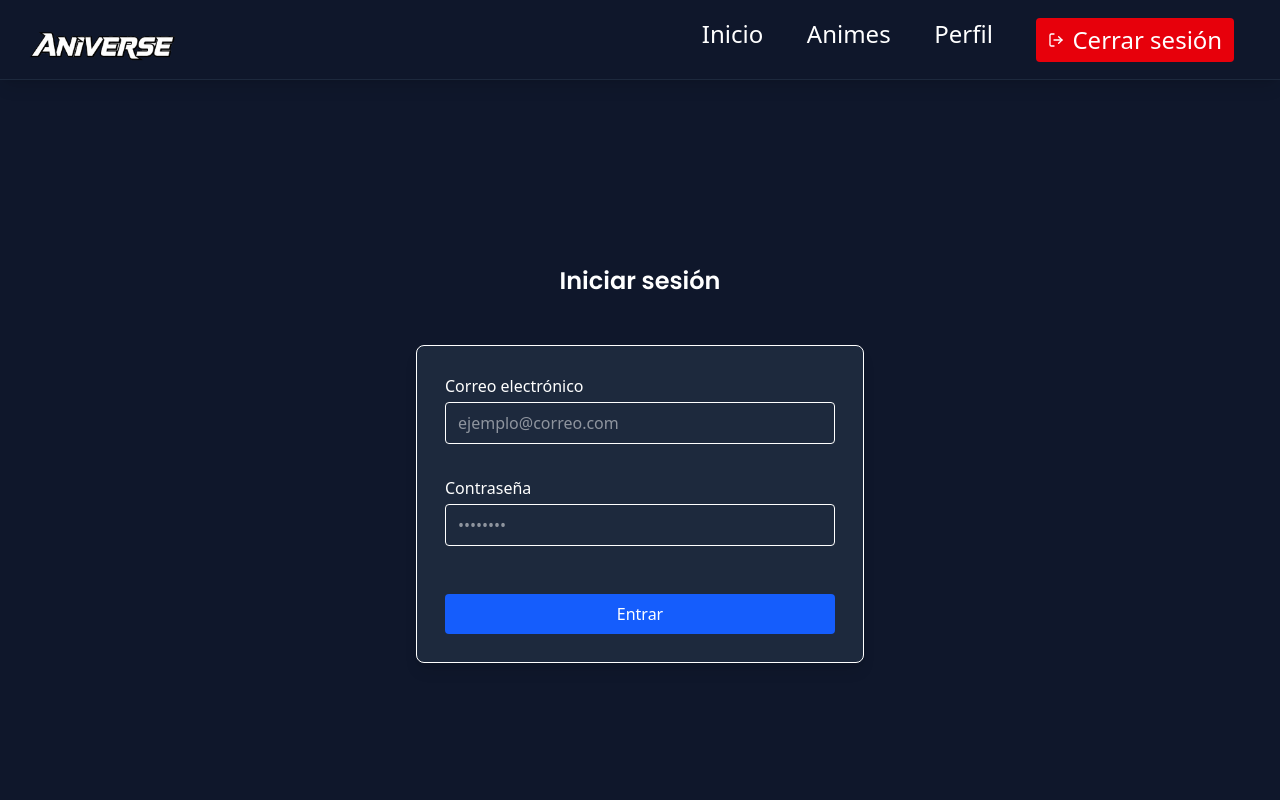
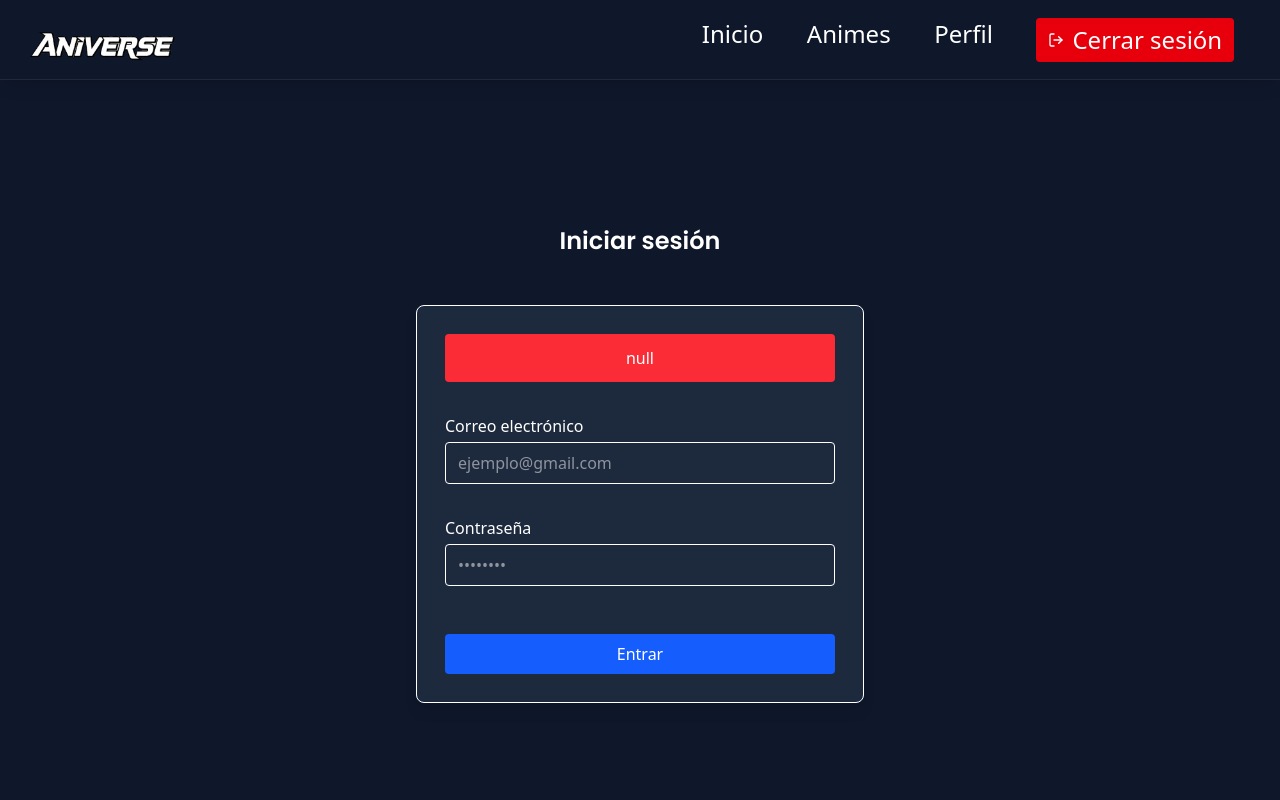
Before and after one commit to jhonp97/proyecto-final-full-stack, a Next.js app in the folder mi-frontend/: page /login in a window 1280 px wide. Shown: the top 800 px of the page. Built offline with nearby package versions, Linux system fonts and the light colour scheme.

Commit message:
login hecho

```diff
--- a/mi-frontend/src/app/login/page.jsx
+++ b/mi-frontend/src/app/login/page.jsx
@@ -1,9 +1,71 @@
+"use client";
+
+
+import React, { useState } from "react";
+import { useRouter } from "next/navigation";
+import { useAuth } from "@/context/AuthContext";
+
+
 const Login = () => {
+  const [formData, setFormData] = useState({
+    email: "",
+    password: ""
+  });
+  const [error, setError] = useState("null");
+  const [loading, setLoading] = useState(false);
+
+  const router = useRouter();
+  const { login } = useAuth();
+
+  const handleChange = (e) => {
+    setFormData({
+      ...formData,
+      [e.target.id]: e.target.value,
+    });
+  }
+
+  const handleSubmit = async (e) => {
+    e.preventDefault();
+    setError(null);
+    setLoading(true);
+
+    try {
+      const apiUrl = process.env.NEXT_PUBLIC_API_URL || "http://localhost:5000/api/v1";
+      const response = await fetch(`${apiUrl}/auth/login`, {
+        method: "POST",
+        headers: { "Content-Type": "application/json" },
+        // envuamos los datos del formulario
+        body: JSON.stringify({
+          email: formData.email,
+          password: formData.password,
+        })
+      });
+
+      const data = await response.json();
+      console.log("datos del login", data);
+      if (!response.ok) {
+        throw new Error(data.msg, "error al iniciar sesion")
+      }
+      //guardo el usuario y su token y  luego lo mando a la pagina de perfil
+      login(data.data, data.data.token)
+      console.log("sesion iniciada ", data.data);
+      router.push("/perfil");
+
+    } catch (err) {
+    setError(err.message, "error al iniciar sesion")
+    console.error("Error al iniciar sesión:", err);
+    } finally {
+      setLoading(false)
+    }
+
+  }
   return (
     <section className="min-w-screen min-h-screen  p-6 flex flex-col items-center justify-center  text-white ">
       <h3 className="text-2xl font-semibold text-center mb-4">Iniciar sesión</h3>
 
-      <form method="POST" className="w-full max-w-md m-8 p-7 border rounded-lg shadow-lg flex flex-col gap-8 bg-slate-800">
+      <form onSubmit={handleSubmit} className="w-full max-w-md m-8 p-7 border rounded-lg shadow-lg flex flex-col gap-8 bg-slate-800">
+        {error && <p className="bg-red-500 text-center text-white p-3 rounded ">{error}</p>}
+
         <div className="flex flex-col">
           <label htmlFor="email" className="mb-1 font-medium">
             Correo electrónico
@@ -12,7 +74,9 @@ const Login = () => {
             id="email"
             type="email"
             className="border rounded px-3 py-2 focus:outline-none focus:ring-2 focus:ring-blue-500"
-            placeholder="ejemplo@correo.com"
+            placeholder="ejemplo@gmail.com"
+            onChange={handleChange}
+            value={formData.email}
             required
           />
         </div>
@@ -26,15 +90,17 @@ const Login = () => {
             type="password"
             className="border rounded px-3 py-2 focus:outline-none focus:ring-2 focus:ring-blue-500"
             placeholder="••••••••"
+            onChange={handleChange}
+            value={formData.password}
             required
           />
         </div>
 
         <button
           type="submit"
+          disabled={loading}
           className="mt-4 bg-blue-600 hover:bg-blue-700 text-white py-2 rounded transition-colors"
-        >
-          Entrar
+        >{loading ? "Cargando..." : "Entrar"}
         </button>
       </form>
     </section>
--- a/mi-frontend/src/app/registro/page.jsx
+++ b/mi-frontend/src/app/registro/page.jsx
@@ -35,7 +35,7 @@ const registro = () => {
     setLoading(true)
 
     try{
-      const apiUrl = process.env.NEXT_PUBLIC_API_URL || "http://localhost:5000/api";
+      const apiUrl = process.env.NEXT_PUBLIC_API_URL || "http://localhost:5000/api/v1";
       const response = await fetch(`${apiUrl}/auth/register`, {
         method: "POST",
         headers:{ "Content-Type": "application/json"},
```
